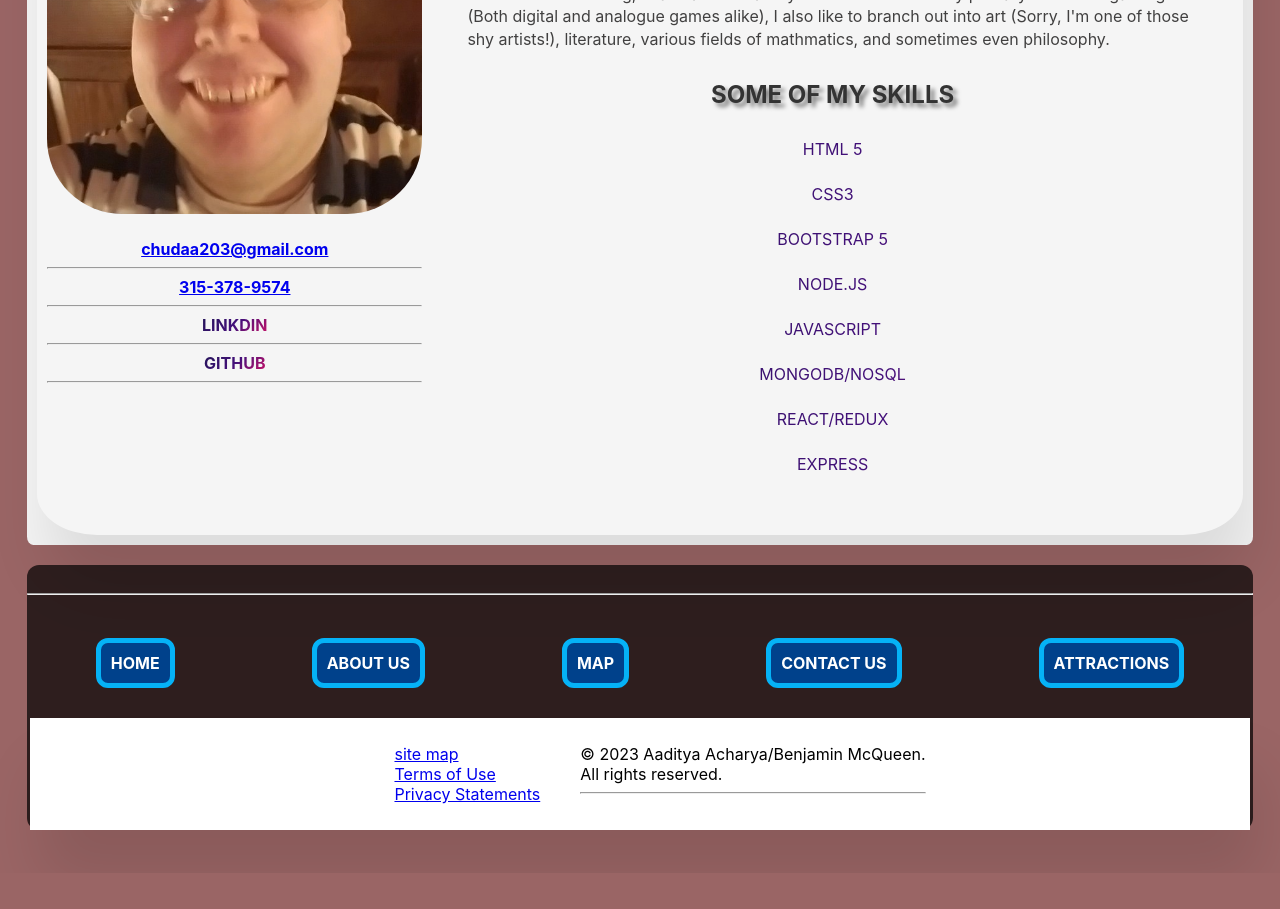
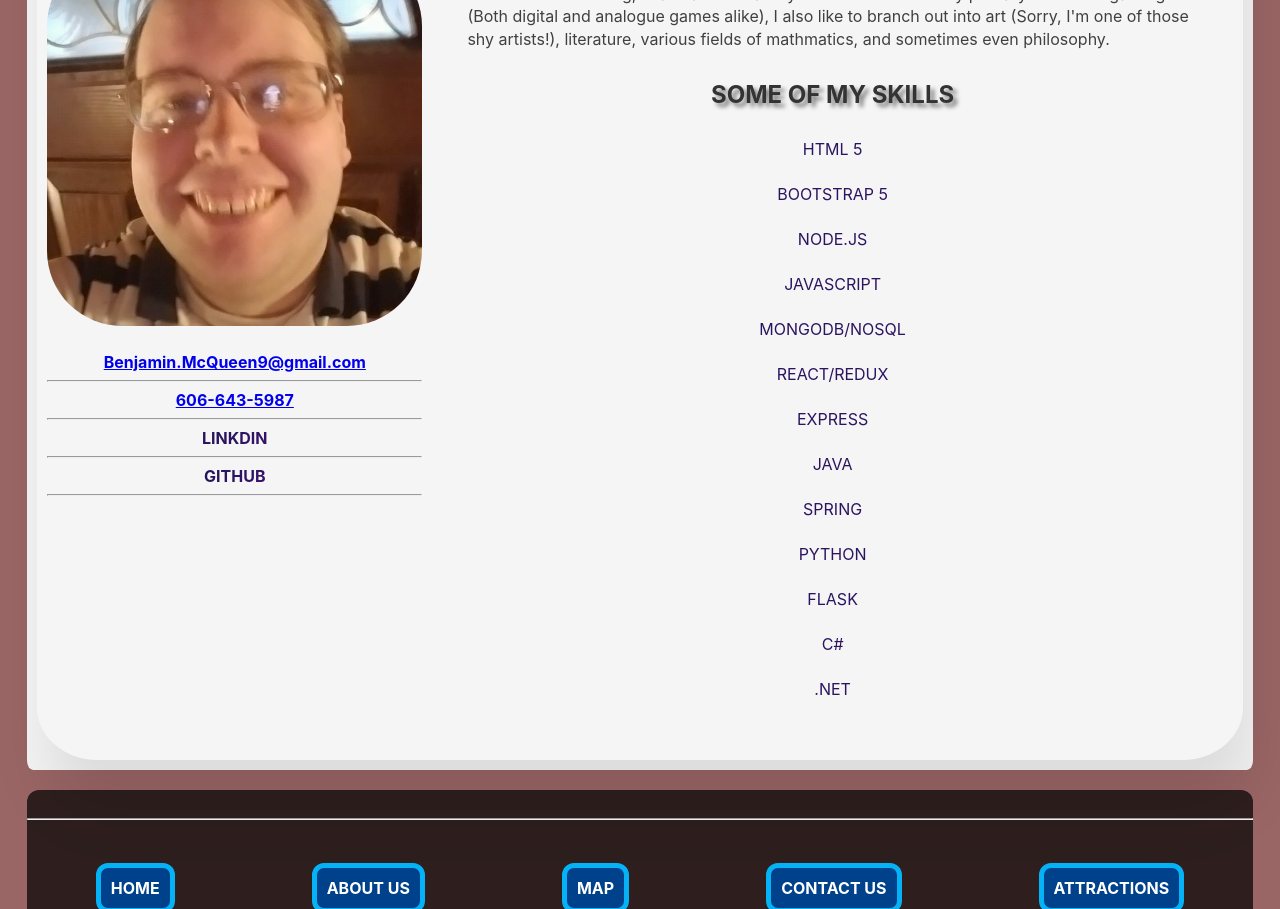
Before and after one commit to BenjaminMcQueen/capstone, a React (Create React App) app: page /AboutUs in a window 1280 px wide. Shown: the part 1200-2109 px from the top of the page. Before the commit the page ends 2073 px from the top, so only its background shows below. Built offline with nearby package versions, Linux system fonts and the light colour scheme; some icons are missing.

Commit message:
About us section light cleanup

```diff
--- a/src/components/AboutUs.js
+++ b/src/components/AboutUs.js
@@ -65,17 +65,17 @@ function AboutUs() {
         <div className="image-container">
           <img src={Benjamin} alt="Benjamin McQueen" />
           <h4>
-            <a href="mailto:chudaa203@gmail.com">
-              chudaa203@gmail.com
+            <a href="mailto:Benjamin.McQueen9@gmail.com">
+            Benjamin.McQueen9@gmail.com
             </a> <br /> <hr />
-            <a href="tel:+13153789574"> 315-378-9574</a> <hr />
+            <a href="tel:+16066435987"> 606-643-5987</a> <hr />
             <a
               className="social-icon"
               href="https://www.linkedin.com/in/aaditya-acharya-25575911a/"
             >Linkdin</a><br /><hr />
             <a
               className="social-icon"
-              href="https://github.com/settings/profile"
+              href="https://github.com/BenjaminMcQueen"
             >Github</a> <br /><hr />
           </h4>
         </div>
@@ -91,13 +91,18 @@ function AboutUs() {
             <h2 className="skill">Some of my Skills</h2>
             <ul className="skills-list">
               <li className="skill-hover social-icon-skill">HTML 5</li>
-              <li className="skill-hover social-icon-skill">CSS3</li>
               <li className="skill-hover social-icon-skill">Bootstrap 5</li>
               <li className="skill-hover social-icon-skill">Node.js</li>
               <li className="skill-hover social-icon-skill">JavaScript</li>
               <li className="skill-hover social-icon-skill">MongoDB/noSQL</li>
               <li className="skill-hover social-icon-skill">React/Redux</li>
               <li className="skill-hover social-icon-skill">Express</li>
+              <li className="skill-hover social-icon-skill">Java</li>
+              <li className="skill-hover social-icon-skill">Spring</li>
+              <li className="skill-hover social-icon-skill">Python</li>
+              <li className="skill-hover social-icon-skill">Flask</li>
+              <li className="skill-hover social-icon-skill">C#</li>
+              <li className="skill-hover social-icon-skill">.net</li>
             </ul>
           </div>
         </div>
--- a/src/components/Contact.js
+++ b/src/components/Contact.js
@@ -1,4 +1,5 @@
 import React, { useState } from "react";
+import "./css/contactus.css"
 
 function Contact() {
   // Defining initial state of form data
--- a/src/components/css/aboutus.css
+++ b/src/components/css/aboutus.css
@@ -107,9 +107,7 @@ p {
     text-transform: uppercase;
     background-image: linear-gradient(-225deg,
         #231557 0%,
-            #44107a 29%,
-            #ff1361 67%,
-            #fff800 100%);
+        #44107a 100%);
     background-clip: border-box;
     background-size: 200% auto;
     color: #fff;
@@ -124,9 +122,7 @@ p {
     text-transform: uppercase;
     background-image: linear-gradient(-225deg,
     #231557 0%,
-            #44107a 29%,
-            #ff1361 67%,
-            #fff800 100%);
+    #44107a 100%);
     background-clip: border-box;
     background-size: 200% auto;
     color: #fff;
@@ -134,47 +130,3 @@ p {
     -webkit-background-clip: text;
     -webkit-text-fill-color: transparent;
   }
-
-/* Contact us */
-/* form Css */
-.form-container {
-    max-width: 500px;
-    margin: 0 auto;
-    padding: 60px;
-    background-color: #f1bbbb;
-    box-shadow: 0px 0px 10px rgba(0, 0, 0, 0.1);
-    border-radius: 8px;
-}
-
-label {
-    text-align: left;
-    display: block;
-}
-
-.contact-heading {
-    font-size: 50px;
-    color: #000000;
-    margin-bottom: 30px;
-}
-
-input,
-textarea,
-select {
-    width: 100%;
-    padding: 10px 10px;
-    margin: 8px 0;
-    border: 1px solid #ddd;
-    box-sizing: border-box;
-    display: block;
-    font-size: 18px;
-    border-radius: 6px;
-}
-
-.button {
-    background: rgb(0, 183, 255);
-    color: rgb(255, 255, 255);
-    margin-top: 20px;
-    padding: 8px 14px;
-    border-radius: 8px;
-    font-size: 18px;
-}
--- /dev/null
+++ b/src/components/css/contactus.css
@@ -0,0 +1,43 @@
+  /* Contact us */
+  /* form Css */
+  .form-container {
+    max-width: 500px;
+    margin: 0 auto;
+    padding: 60px;
+    background-color: #f1bbbb;
+    box-shadow: 0px 0px 10px rgba(0, 0, 0, 0.1);
+    border-radius: 8px;
+  }
+
+  label {
+    text-align: left;
+    display: block;
+  }
+
+  .contact-heading {
+    font-size: 50px;
+    color: #000000;
+    margin-bottom: 30px;
+  }
+
+  input,
+  textarea,
+  select {
+    width: 100%;
+    padding: 10px 10px;
+    margin: 8px 0;
+    border: 1px solid #ddd;
+    box-sizing: border-box;
+    display: block;
+    font-size: 18px;
+    border-radius: 6px;
+  }
+
+  .button {
+    background: rgb(0, 183, 255);
+    color: rgb(255, 255, 255);
+    margin-top: 20px;
+    padding: 8px 14px;
+    border-radius: 8px;
+    font-size: 18px;
+  }
```
Lines whose indentation alone changed are shown as unchanged.
